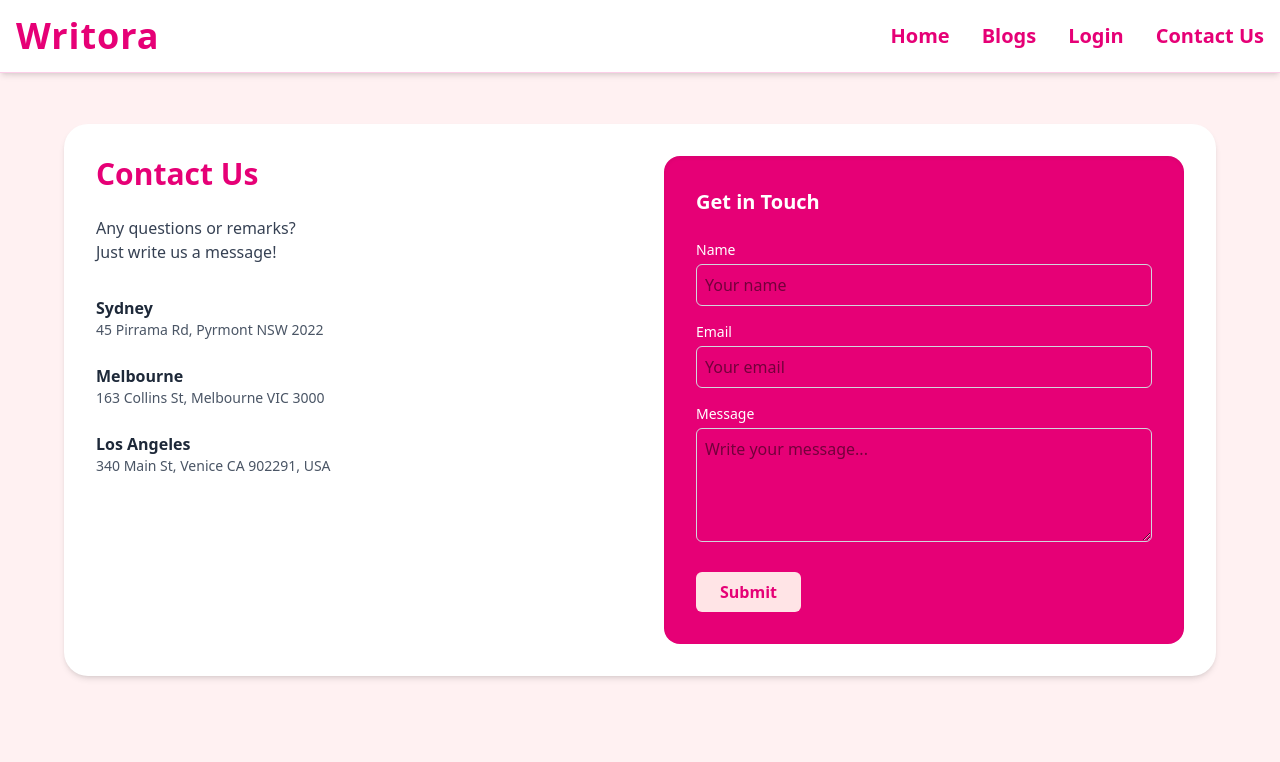
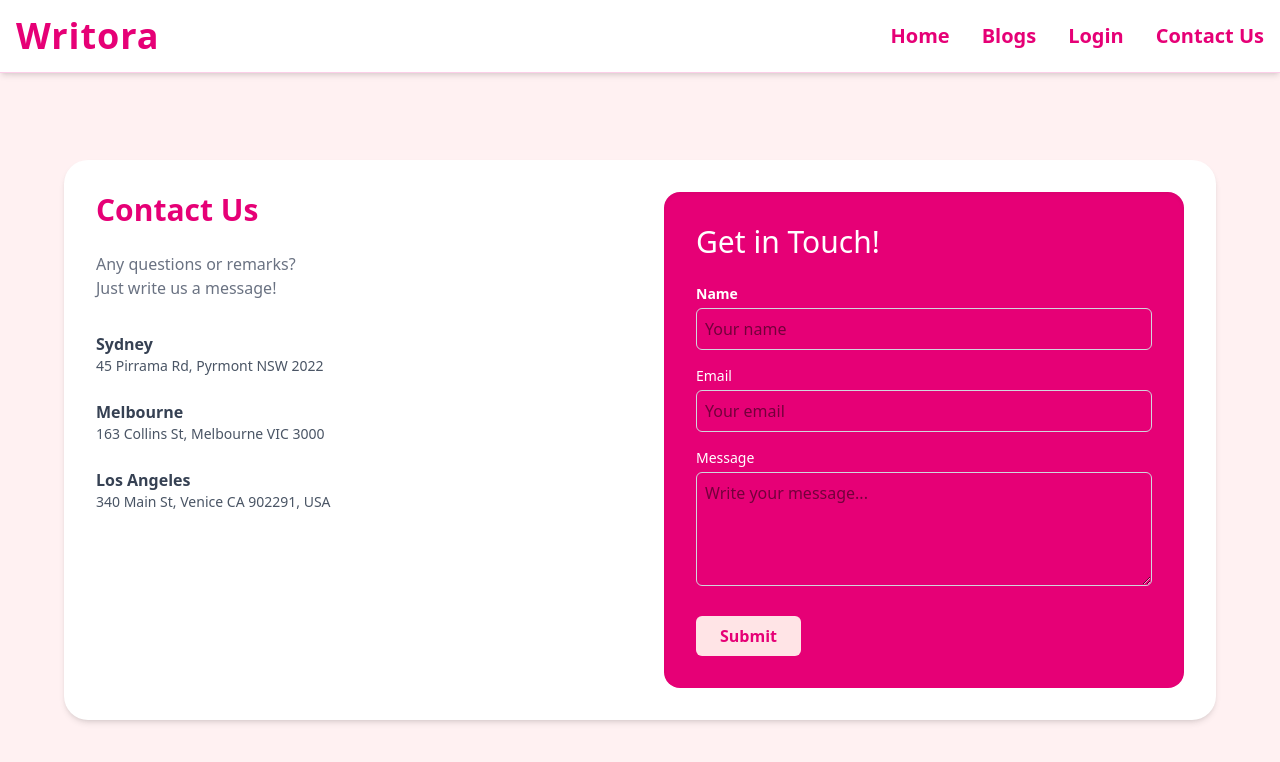
Before and after one commit to RabiaHameedKhan/writora, a React (Vite) app: page /contact in a window 1280 px wide. Shown: the top 762 px of the page. Built offline with nearby package versions, Linux system fonts and the light colour scheme.

Commit message:
Contact UI

```diff
--- a/src/pages/Contact.jsx
+++ b/src/pages/Contact.jsx
@@ -4,34 +4,34 @@ import Animations from "../components/Animations";
 const Contact = () => {
   return (
     <Animations delay={0.2}>
-    <div className="min-h-screen bg-rose-50 flex items-center justify-center px-6 py-12">
+      <div className="min-h-screen bg-rose-50 flex items-center justify-center px-6 pt-28 sm:pt-32 pb-12">
         <div className="max-w-6xl w-full grid grid-cols-1 md:grid-cols-2 gap-12 bg-white rounded-3xl shadow-md p-8">
 
           {/* Left Side: Contact Info */}
           <div className="space-y-6">
             <h2 className="text-3xl font-bold text-pink-600">Contact Us</h2>
-          <p className="text-gray-700 font-medium">
+            <p className="text-gray-500 font-medium">
               Any questions or remarks?<br />
               Just write us a message!
             </p>
 
             <div className="mt-8 space-y-6">
               <div>
-              <h4 className="font-semibold text-gray-800">Sydney</h4>
+                <h4 className="font-semibold text-gray-700">Sydney</h4>
                 <p className="text-gray-600 text-sm">
                   45 Pirrama Rd, Pyrmont NSW 2022
                 </p>
               </div>
 
               <div>
-              <h4 className="font-semibold text-gray-800">Melbourne</h4>
+                <h4 className="font-semibold text-gray-700">Melbourne</h4>
                 <p className="text-gray-600 text-sm">
                   163 Collins St, Melbourne VIC 3000
                 </p>
               </div>
 
               <div>
-              <h4 className="font-semibold text-gray-800">Los Angeles</h4>
+                <h4 className="font-semibold text-gray-700">Los Angeles</h4>
                 <p className="text-gray-600 text-sm">
                   340 Main St, Venice CA 902291, USA
                 </p>
@@ -41,10 +41,10 @@ const Contact = () => {
 
           {/* Right Side: Form */}
           <div className="bg-pink-600 rounded-2xl p-8 shadow-inner">
-          <h3 className="text-xl font-semibold text-white mb-6">Get in Touch</h3>
+            <h3 className="text-3xl font-medium text-white mb-6">Get in Touch!</h3>
             <form className="space-y-4">
               <div>
-              <label className="block text-sm font-medium text-white">Name</label>
+                <label className="block text-sm font-bold text-white">Name</label>
                 <input
                   type="text"
                   className="w-full mt-1 p-2 border border-gray-300 rounded-md focus:outline-pink-200"
@@ -72,7 +72,7 @@ const Contact = () => {
 
               <button
                 type="submit"
-              className="bg-rose-100  hover:bg-pink-200 text-pink-600 font-semibold py-2 px-6 rounded-md mt-2 transition-all"
+                className="bg-rose-100 hover:bg-pink-200 text-pink-600 font-semibold py-2 px-6 rounded-md mt-2 transition-all"
               >
                 Submit
               </button>
```
Lines whose indentation alone changed are shown as unchanged.
